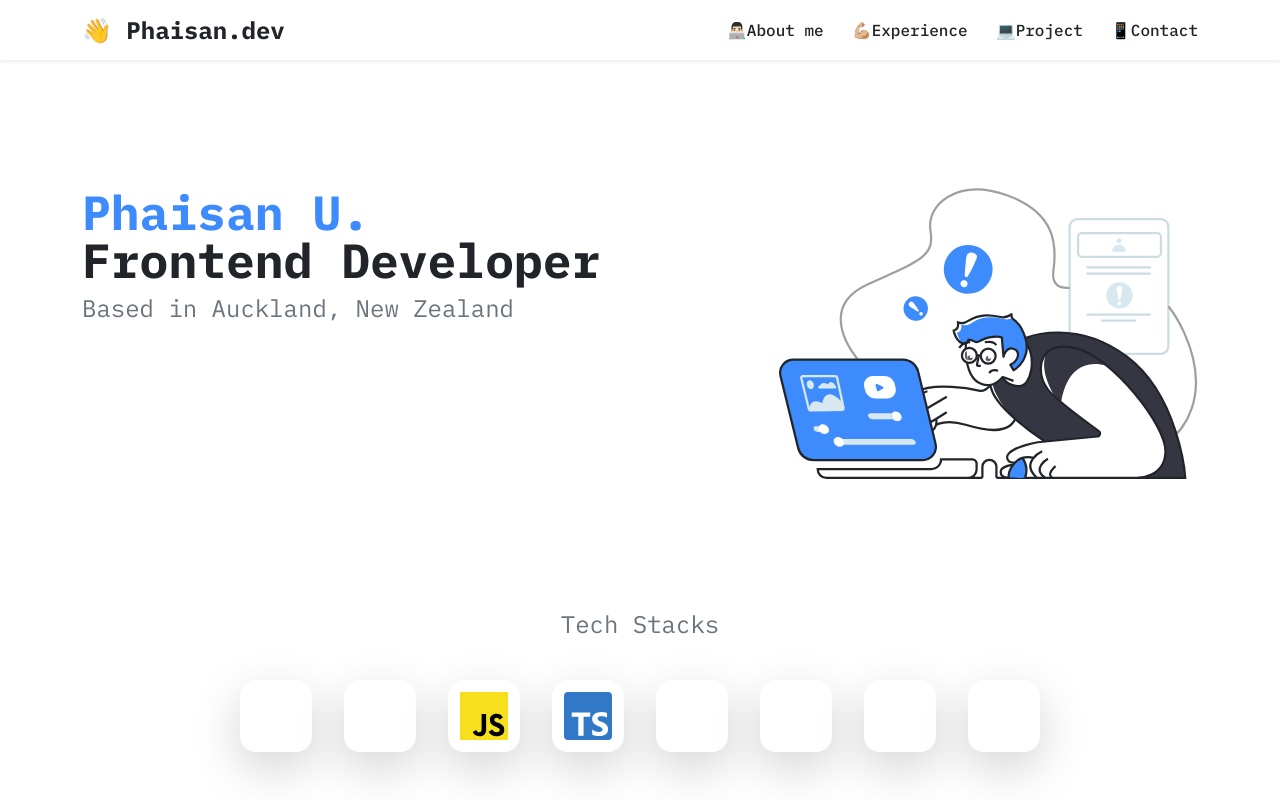
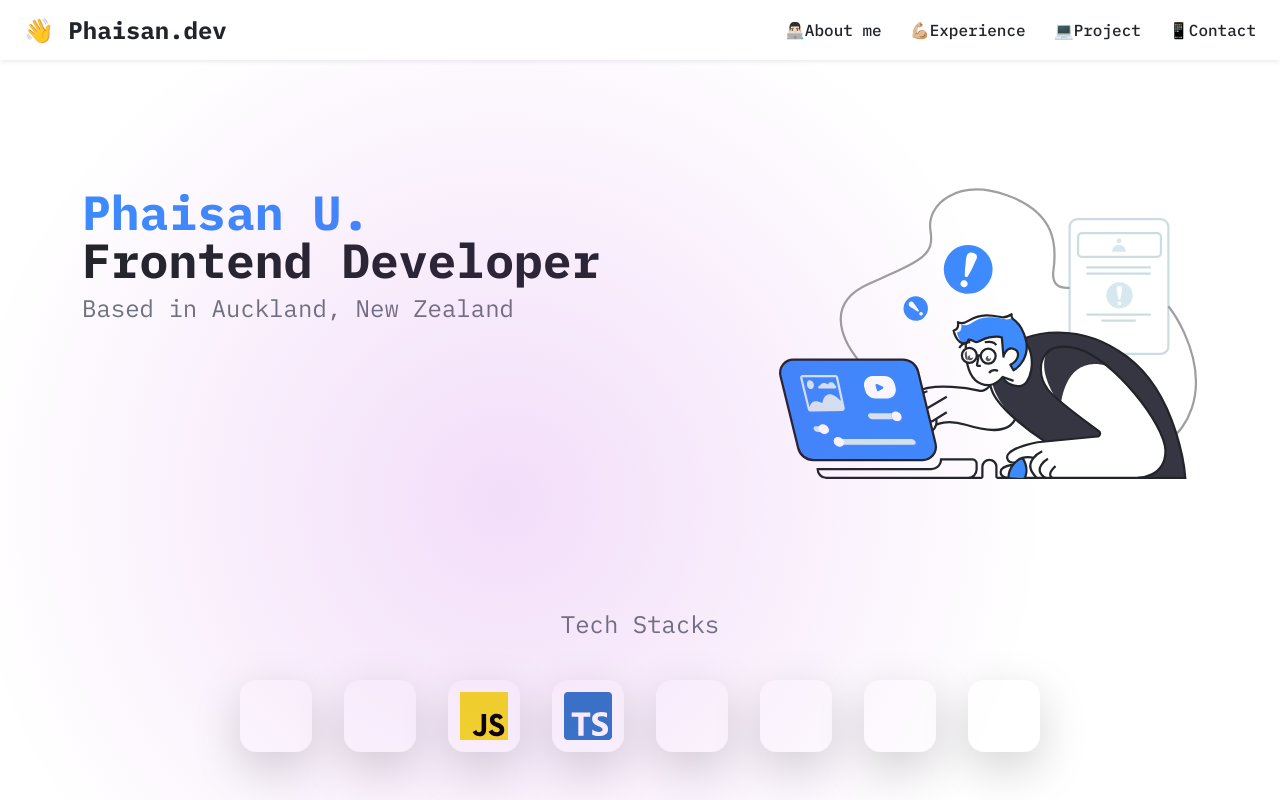
Before and after one commit to pha1san/phaisan.dev, a Next.js app: page / in a window 1280 px wide. Shown: the top 800 px of the page. Built offline with nearby package versions, Linux system fonts and the light colour scheme; some icons are missing.

Commit message:
adjust padding navbar

```diff
--- a/app/page.tsx
+++ b/app/page.tsx
@@ -5,11 +5,17 @@ import Landing from "@/features/Landing";
 
 export default function Home() {
   return (
-    <main className="mt-[60px] px-5 ">
-      <Landing />
-      <About />
-      <Experience />
-      <Contact />
-    </main>
+    <>
+      <main className="mt-[60px] px-6 ">
+        <div
+          className="mousemove z-1 pointer-events-none fixed inset-0 transition duration-300 lg:absolute"
+          style={{ background: "radial-gradient(600px at 504px 500px, rgb(172 29 216 / 15%), transparent 90%)" }}
+        />
+        <Landing />
+        <About />
+        <Experience />
+        <Contact />
+      </main>
+    </>
   );
 }
--- a/layouts/Footer.tsx
+++ b/layouts/Footer.tsx
@@ -2,7 +2,7 @@ import SocialLinkButton from "@/components/SocialLinkButton";
 
 export default function Footer() {
   return (
-    <section className="bg-blue-400 px-5 text-white ">
+    <section className="bg-blue-400 px-6 text-white ">
       <div className="mx-auto flex h-[80px] w-full max-w-[1116px] items-center justify-between text-xs md:text-sm">
         <div>Made with ❤️ (and NextJs) by Phaisan U.</div>
         <SocialLinkButton />
--- a/layouts/NavBar.tsx
+++ b/layouts/NavBar.tsx
@@ -6,8 +6,8 @@ import MobileMenu from "./MobileMenu";
 
 export default function Navbar() {
   return (
-    <nav className="fixed inset-x-0 top-0 z-[99] flex h-[60px] w-screen items-center justify-between bg-white px-5 shadow-[0px_2px_4px_rgba(0,0,0,0.075)]">
-      <div className="mx-auto flex w-full max-w-[1116px] items-center justify-between">
+    <nav className="fixed inset-x-0 top-0 z-[99] flex h-[60px] w-screen items-center justify-between bg-white px-6 shadow-[0px_2px_4px_rgba(0,0,0,0.075)]">
+      <div className="mx-auto flex w-full items-center justify-between">
         <Link href="/" className="text-2xl font-bold" scroll={false}>
           👋 Phaisan.dev
         </Link>
```
